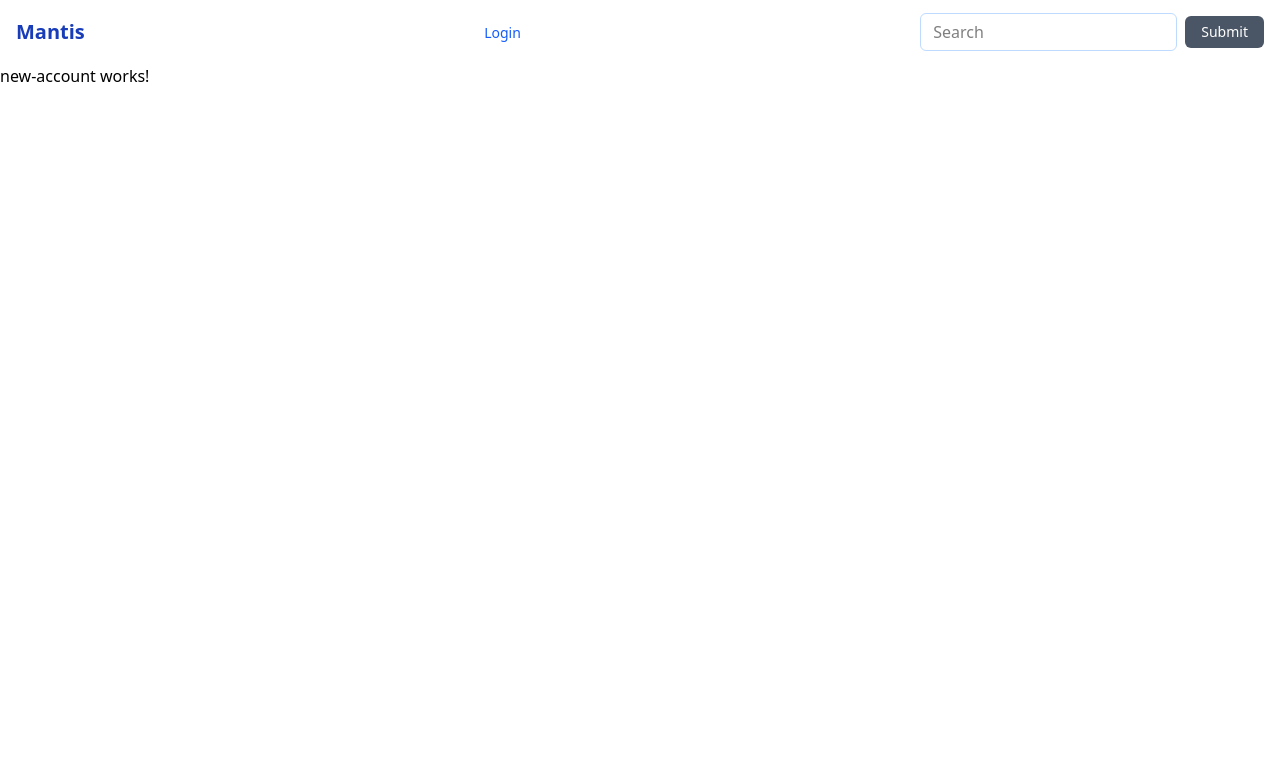
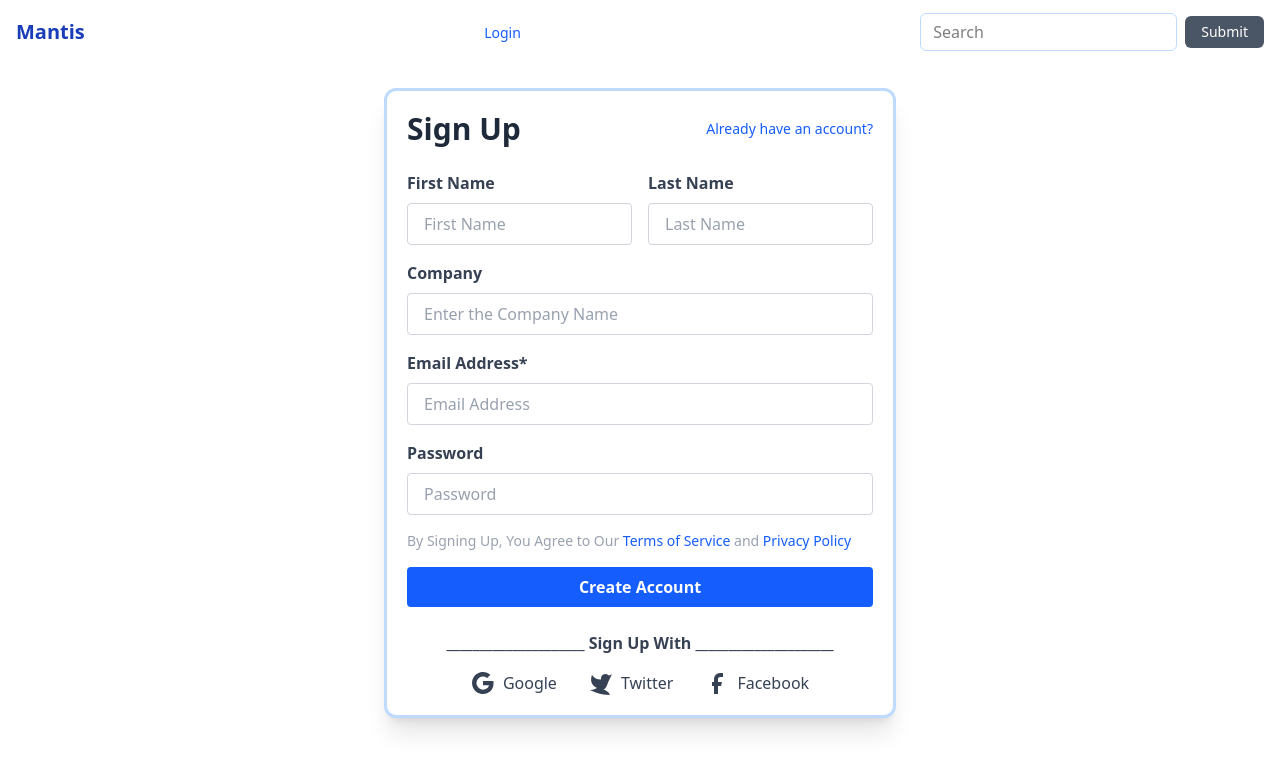
Before and after one commit to unnatisao-21office/Mantis-Angular-App, an Angular app: page /newAccount in a window 1280 px wide. Shown: the top 772 px of the page. Built offline with nearby package versions, Linux system fonts and the light colour scheme.

Commit message:
created the Sign Up Page

```diff
--- a/src/app/app.routes.ts
+++ b/src/app/app.routes.ts
@@ -2,6 +2,7 @@ import { Component } from '@angular/core';
 import { Routes } from '@angular/router';
 import { Login } from './pages/login/login';
 import { NewAccount } from './pages/new-account/new-account';
+import { ForgetPassword } from './pages/forget-password/forget-password';
 
 export const routes: Routes = [
     {
@@ -10,5 +11,8 @@ export const routes: Routes = [
     },{
         path: 'newAccount',
         component: NewAccount
+    },{
+        path: 'forgotPassword',
+        component: ForgetPassword
     }
 ];
--- a/src/app/pages/login/login.html
+++ b/src/app/pages/login/login.html
@@ -3,7 +3,7 @@
         class="bg-white border-3 border-blue-200 shadow-xl rounded-xl p-5 w-lg max-w-xs sm:max-w-md md:max-w-lg lg:max-w-xl">
         <div class="flex justify-between items-center mb-6">
             <h1 class="text-2xl md:text-3xl font-bold text-gray-800">Login</h1>
-            <a href="#" class="text-sm text-blue-600 hover:text-blue-800">Don't have an account?</a>
+            <a routerLink="/newAccount" class="text-sm text-blue-600 hover:text-blue-800">Don't have an account?</a>
         </div>
 
         <div class="mb-4">
--- a/src/app/pages/new-account/new-account.html
+++ b/src/app/pages/new-account/new-account.html
@@ -1 +1,80 @@
-<p>new-account works!</p>
+<div class="flex justify-center items-start min-h-screen min-w-screen bg-transparent px-4 py-6">
+    <div
+        class="bg-white border-3 border-blue-200 shadow-xl rounded-xl p-5 w-lg max-w-xs sm:max-w-md md:max-w-lg lg:max-w-xl">
+        <div class="flex justify-between items-center mb-6">
+            <h1 class="text-2xl md:text-3xl font-bold text-gray-800">Sign Up</h1>
+            <a routerLink="/login" class="text-sm text-blue-600 hover:text-blue-800">Already have an account?</a>
+        </div>
+        <div class="flex gap-4 mb-4">
+            <div class="flex-1">
+                <label class="block text-gray-700 font-semibold mb-2">First Name</label>
+                <input type="text"
+                    class="w-full border border-gray-300 rounded px-4 py-2 placeholder-gray-400 focus:outline-none focus:border-blue-500"
+                    placeholder="First Name">
+            </div>
+            <div class="flex-1">
+                <label class="block text-gray-700 font-semibold mb-2">Last Name</label>
+                <input type="text"
+                    class="w-full border border-gray-300 rounded px-4 py-2 placeholder-gray-400 focus:outline-none focus:border-blue-500"
+                    placeholder="Last Name" pattern="^[a-zA-Z\s'-]+$" required>
+            </div>
+        </div>
+        <div class="mb-4">
+            <label class="block text-gray-700 font-semibold mb-2">Company</label>
+            <input type="text"
+                class="w-full border border-gray-300 rounded px-4 py-2 placeholder-gray-400 focus:outline-none focus:border-blue-500"
+                placeholder="Enter the Company Name" required>
+        </div>
+        <div class="mb-4">
+            <label class="block text-gray-700 font-semibold mb-2">Email Address*</label>
+            <input type="email"
+                class="w-full border border-gray-300 rounded px-4 py-2 placeholder-gray-400 focus:outline-none focus:border-blue-500"
+                placeholder="Email Address" required pattern="^[\w-\.]+@([\w-]+\.)+[\w-]{2,4}$">
+        </div>
+        <div class="mb-4">
+            <label class="block text-gray-700 font-semibold mb-2">Password</label>
+            <input type="password"
+                class="w-full border border-gray-300 rounded px-4 py-2 placeholder-gray-400 focus:outline-none focus:border-blue-500"
+                placeholder="Password">
+        </div>
+
+        <h1 class="text-sm text-gray-400">By Signing Up, You Agree to Our <span href="#" class="text-blue-600">Terms of
+                Service</span> and <span href="#" class="text-blue-600">Privacy Policy</span> </h1>
+
+        <button
+            class="w-full bg-blue-600 text-white font-bold py-2 rounded hover:bg-blue-700 mb-6 transition duration-300 ease-in-out mt-4">Create
+            Account</button>
+
+        <div class="text-center mb-4">
+            <p class="text-gray-700 font-semibold ">_____________________ Sign Up With _____________________ </p>
+        </div>
+
+        <div class="flex justify-center gap-8">
+            <a href="#" class="flex items-center gap-2 text-gray-700 hover:text-blue-600">
+                <svg class="w-6 h-6" viewBox="0 0 24 24" fill="currentColor">
+                    <path
+                        d="M22.56 12.25c0-.78-.07-1.53-.2-2.25H12v4.26h5.92c-.26 1.37-1.04 2.53-2.21 3.31v2.77h3.57c2.08-1.92 3.28-4.74 3.28-8.09z" />
+                    <path
+                        d="M12 23c2.97 0 5.46-.98 7.28-2.66l-3.57-2.77c-.98.66-2.23 1.06-3.71 1.06-2.86 0-5.29-1.93-6.16-4.53H2.18v2.84C3.99 20.53 7.7 23 12 23z" />
+                    <path
+                        d="M5.84 14.09c-.22-.66-.35-1.36-.35-2.09s.13-1.43.35-2.09V7.07H2.18C1.43 8.55 1 10.22 1 12s.43 3.45 1.18 4.93l2.85-2.22.81-.62z" />
+                    <path
+                        d="M12 5.38c1.62 0 3.06.56 4.21 1.64l3.15-3.15C17.45 2.09 14.97 1 12 1 7.7 1 3.99 3.47 2.18 7.07l3.66 2.84c.87-2.6 3.3-4.53 6.16-4.53z" />
+                </svg>
+                <span>Google</span>
+            </a>
+            <a href="#" class="flex items-center gap-2 text-gray-700 hover:text-blue-400">
+                <svg class="w-6 h-6" viewBox="0 0 24 24" fill="currentColor">
+                    <path
+                        d="M23 3a10.9 10.9 0 01-3.14 1.53 4.48 4.48 0 00-7.86 3v1A10.66 10.66 0 013 4s-4 9 5 13a11.64 11.64 0 01-7 2s9 5 20 5a9.5 9.5 0 00-9-5.5c4.75 2.25 7-7 7-7z" />
+                </svg>
+                <span>Twitter</span>
+            </a>
+            <a href="#" class="flex items-center gap-2 text-gray-700 hover:text-blue-600">
+                <svg class="w-6 h-6" viewBox="0 0 24 24" fill="currentColor">
+                    <path d="M18 2h-3a6 6 0 00-6 6v3H7v4h2v8h4v-8h3l1-4h-4V8a2 2 0 012-2h3z" />
+                </svg>
+                <span>Facebook</span>
+            </a>
+        </div>
+        <router-outlet></router-outlet>
--- a/src/app/pages/new-account/new-account.ts
+++ b/src/app/pages/new-account/new-account.ts
@@ -1,8 +1,9 @@
 import { Component } from '@angular/core';
+import {  RouterLink, RouterOutlet } from '@angular/router';
 
 @Component({
   selector: 'app-new-account',
-  imports: [],
+  imports: [RouterOutlet,RouterLink],
   templateUrl: './new-account.html',
   styleUrl: './new-account.css',
   standalone: true,
```
